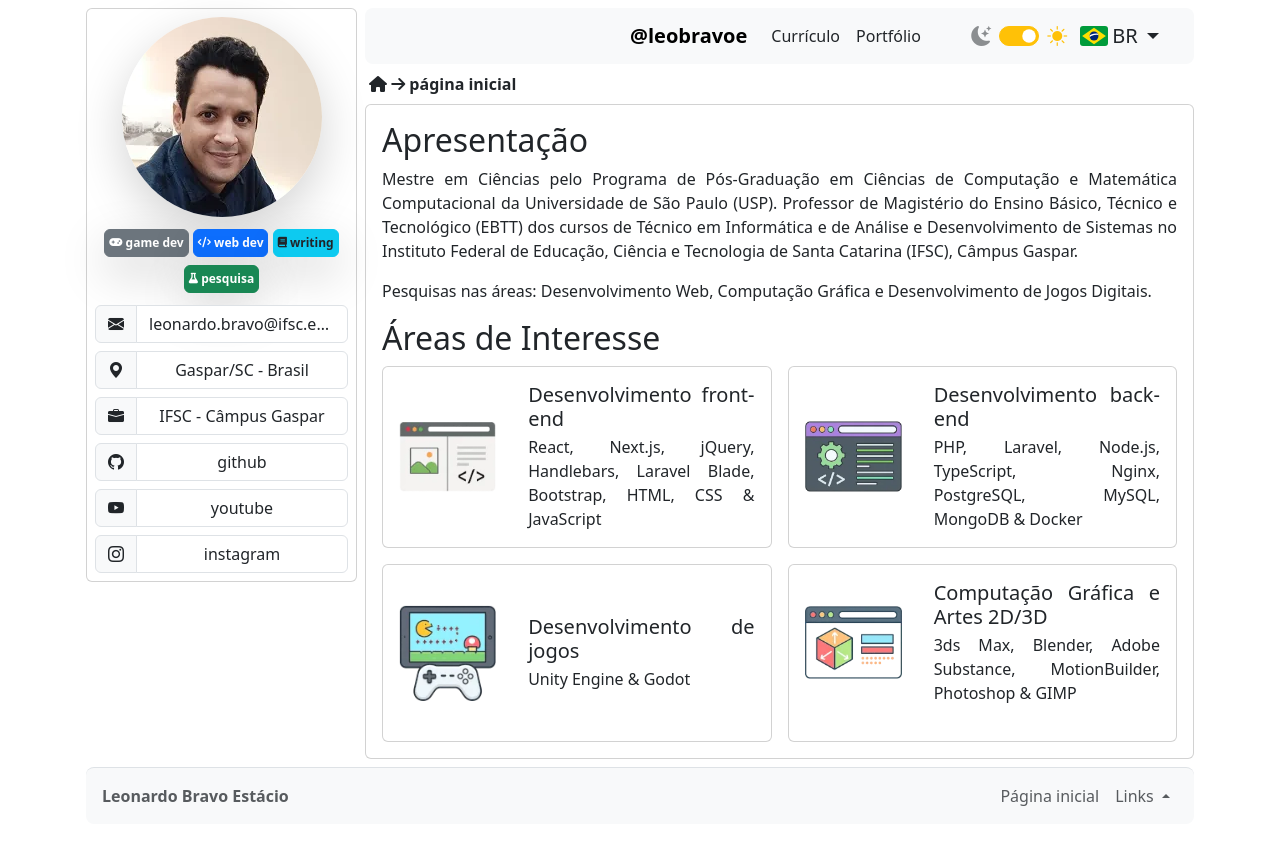
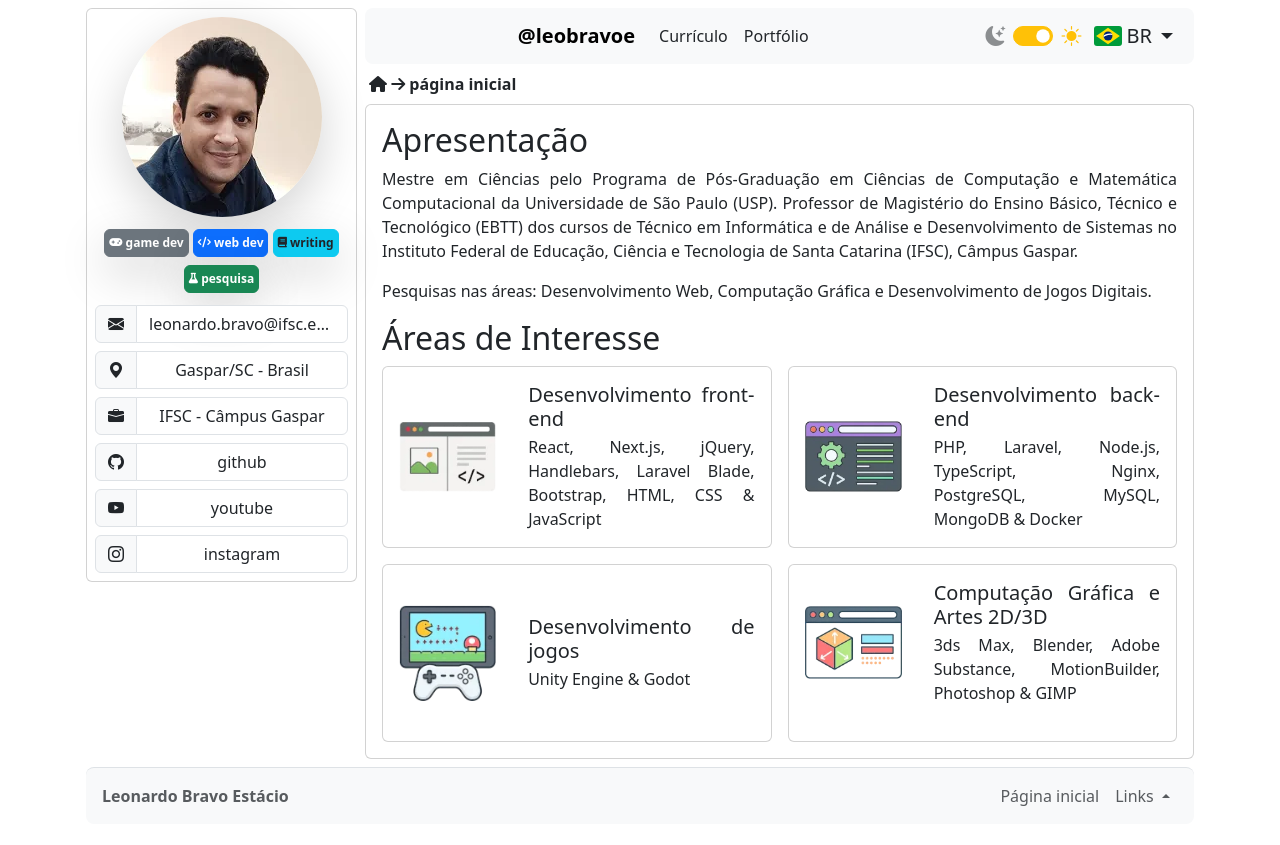
Before and after one commit to leobravoe/leobravoe.github.io, a Jekyll site: the page built from index.html, in a window 1280 px wide. Shown: the top 845 px of the page. Built offline with Jekyll 4.4.1, drawn with Linux system fonts in a browser that asks for light colours.

Commit message:
Melhorando navbar

```diff
--- a/_includes/assets.html
+++ b/_includes/assets.html
@@ -56,22 +56,25 @@
            centralizado era medido como se ele não existisse — em larguras
            intermediárias os dois se sobrepunham. Em grid cada um tem a sua
            coluna: quando falta espaço, um empurra o outro em vez de passar
-           por cima. As colunas laterais de 1fr mantêm o centro no meio
-           enquanto houver folga. */
+           por cima.
+
+           A primeira coluna fica com todo o espaço que sobra e a marca e os
+           links se centralizam dentro dela, então o centro acompanha a largura
+           em vez de depender da folga da barra. */
         @media (min-width: 768px) {
             .barra-topo {
                 display: grid;
-                grid-template-columns: 1fr auto 1fr;
+                grid-template-columns: 1fr auto;
                 align-items: center;
             }
 
             .barra-topo > .container-fluid {
-                grid-column: 2;
-                width: auto;
+                grid-column: 1;
+                min-width: 0;
             }
 
             .barra-topo > .barra-controles {
-                grid-column: 3;
+                grid-column: 2;
                 justify-self: end;
             }
         }
```
